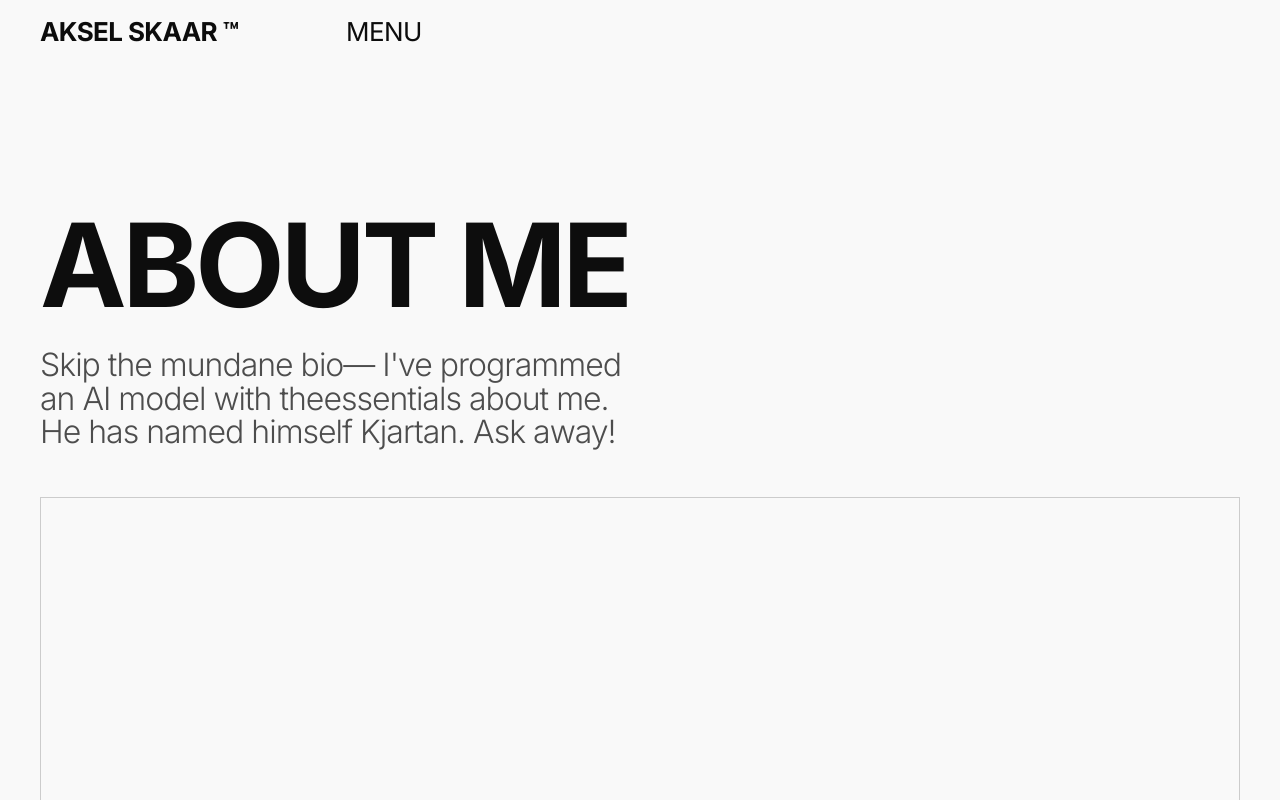
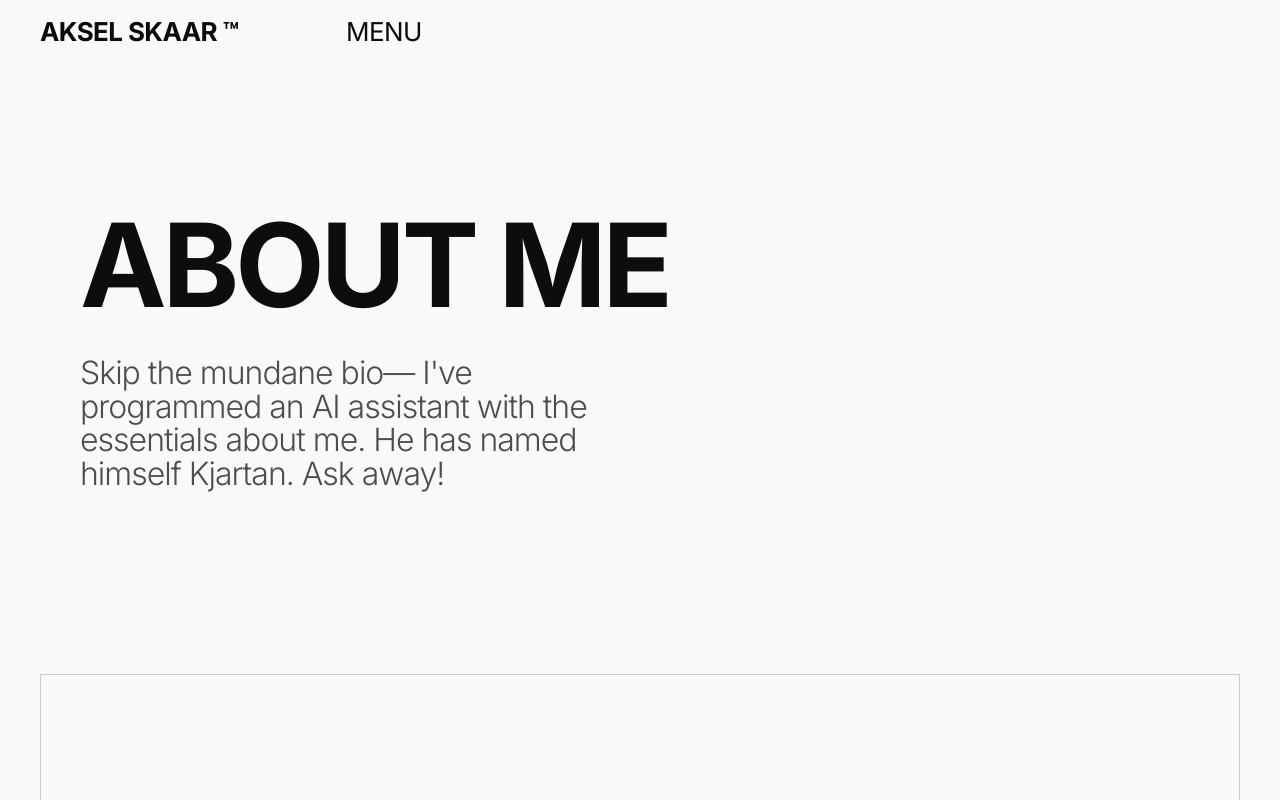
Before and after one commit to AkselHSkaar/Portfolio-website, a Next.js app: page /about in a window 1280 px wide. Shown: the top 800 px of the page. Built offline with nearby package versions, Linux system fonts and the light colour scheme.

Commit message:
fix: PageHeader style

```diff
--- a/src/app/(pages)/about/page.tsx
+++ b/src/app/(pages)/about/page.tsx
@@ -1,14 +1,14 @@
 import Container from '@/components/shared/Container'
-import PageHero from '@/components/PageHero'
+import PageHeader from '@/components/PageHeader'
 import AIchat from './_components/AIchat'
 
 const page = () => {
   return (
     <>
       <Container>
-        <PageHero
+        <PageHeader
           title='ABOUT ME'
-          text="Skip the mundane bio— I've programmed an AI model with theessentials about me. He has named himself Kjartan. Ask away!"
+          text="Skip the mundane bio— I've programmed an AI assistant with the essentials about me. He has named himself Kjartan. Ask away!"
         />
         <AIchat />
       </Container>
--- a/src/app/(pages)/contact/page.tsx
+++ b/src/app/(pages)/contact/page.tsx
@@ -1,11 +1,11 @@
 import Container from '@/components/shared/Container'
-import PageHero from '@/components/PageHero'
+import PageHeader from '@/components/PageHeader'
 import ContactForm from './_components/ContactForm'
 
 const page = () => {
   return (
     <Container>
-      <PageHero title='CONTACT ME' text='Contactt' />
+      <PageHeader title='CONTACT ME' />
       <main>
         <ContactForm />
       </main>
--- /dev/null
+++ b/src/components/PageHeader.tsx
@@ -0,0 +1,26 @@
+import Container from './shared/Container'
+
+type PageHeaderProps = {
+  title: string
+  text?: string
+}
+
+const PageHeader = ({ title, text }: PageHeaderProps) => {
+  return (
+    <header className='py-section-xs md:py-section-md lg:py-section-lg xl:py-section-xl 2xl:py-section-2xl'>
+      <Container>
+        <div className='flex flex-col gap-9 md:gap-11 xl:gap-14 2xl:gap-16'>
+          <div className='flex flex-col gap-5 md:gap-7 lg:gap-9 xl:gap-11 2xl:gap-13'>
+            <h1 className='text-h6 sm:text-h5 md:text-h4 lg:text-h3 xl:text-h2 2xl:text-h1'>
+              {title}
+            </h1>
+            <p className='text-gray-500 dark:text-gray-200 max-w-[21.375rem] md:max-w-full md:w-2/3 lg:w-1/2 text-small-thin md:text-regular-thin lg:text-large-thin xl:text-huge-thin 2xl:text-xhuge-thin'>
+              {text}
+            </p>
+          </div>
+        </div>
+      </Container>
+    </header>
+  )
+}
+export default PageHeader
--- a/src/components/PageHero.tsx
+++ /dev/null
@@ -1,20 +0,0 @@
-type PageHeroProps = {
-  title: string
-  text: string
-}
-
-const PageHero = ({ title, text }: PageHeroProps) => {
-  return (
-    <header className='pt-section-xs md:pt-section-md lg:pt-section-lg xl:pt-section-xl 2xl:pt-section-2xl flex flex-col gap-7 lg:gap-9 xl:gap-13 2xl:gap-15'>
-      <div className='flex flex-col gap-4 md:gap-7 lg:gap-9 2xl:gap-11'>
-        <h1 className='text-h6 sm:text-h5 md:text-h4 lg:text-h3 xl:text-h2 2xl:text-h1'>
-          {title}
-        </h1>
-        <p className='text-secondary-light max-w-[21.375rem] md:max-w-full md:w-2/3 lg:w-1/2 text-small-thin md:text-regular-thin lg:text-large-thin xl:text-huge-thin 2xl:text-xhuge-thin'>
-          {text}
-        </p>
-      </div>
-    </header>
-  )
-}
-export default PageHero
```
